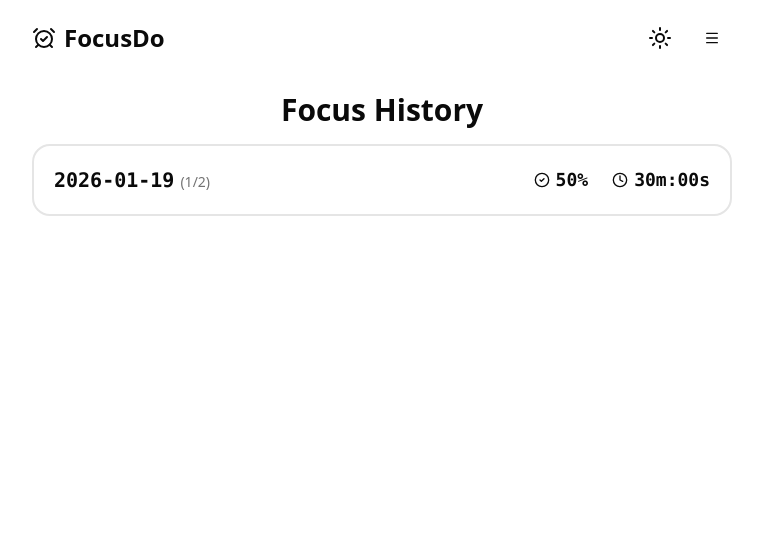
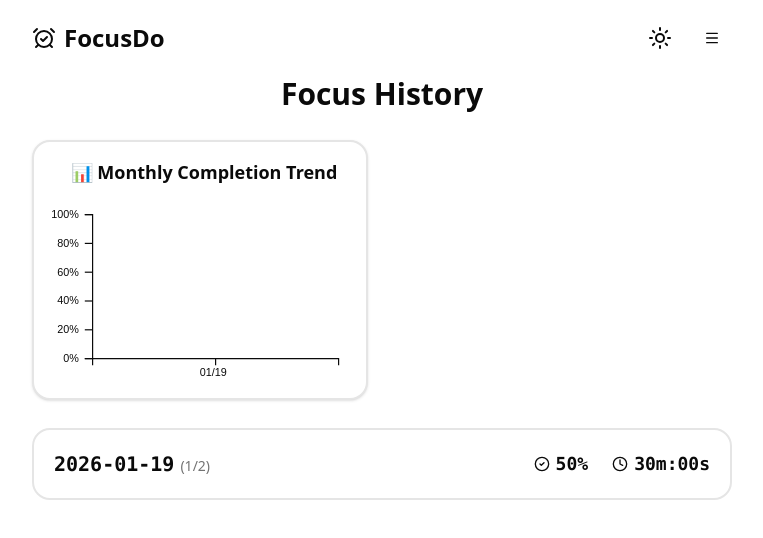
Before and after one commit to chlnaa/focus-based-todo, a React (Vite) app: page /history in a window 1280 px wide. Shown: the top 538 px of the page, without its empty margins (258-1021 px from the left). Built offline with nearby package versions, Linux system fonts and the light colour scheme.

Commit message:
feat(history): implement FocusTrendChart in FocusHistoryPage

```diff
--- a/src/pages/FocusHistoryPage.tsx
+++ b/src/pages/FocusHistoryPage.tsx
@@ -1,4 +1,6 @@
+import { prepareChartData } from '@/features/history/chart-utils';
 import DayHistoryCard from '@/features/history/DayHistoryCard';
+import FocusTrendChart from '@/features/history/FocusTrendChart';
 import { getDayStats } from '@/lib/utils';
 import { useTodo } from '@/stores/useTodoStore';
 import type { Todo } from '@/types/types';
@@ -17,9 +19,13 @@ export default function FocusHistoryPage() {
     [todosByDate],
   );
 
+  const chartData = useMemo(() => prepareChartData(todosByDate), [todosByDate]);
+
   return (
-    <div>
-      <h1 className="text-center text-3xl font-semibold py-4">Focus History</h1>
+    <div className="flex flex-col gap-3">
+      <h1 className="text-center text-3xl font-semibold">Focus History</h1>
+      <FocusTrendChart data={chartData} />
+
       {sortedDates.map((date) => (
         <DayHistoryCard
           key={date}
```
